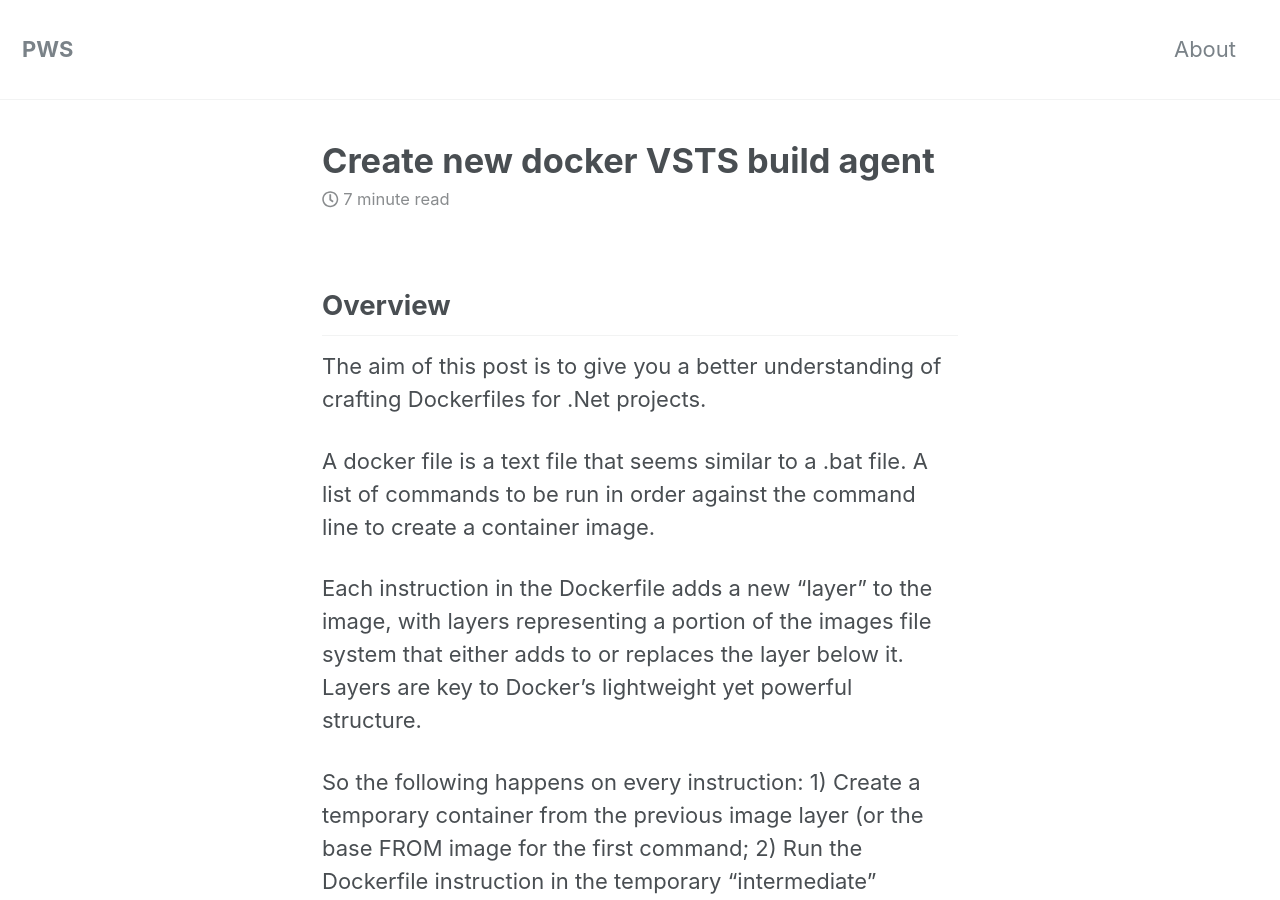
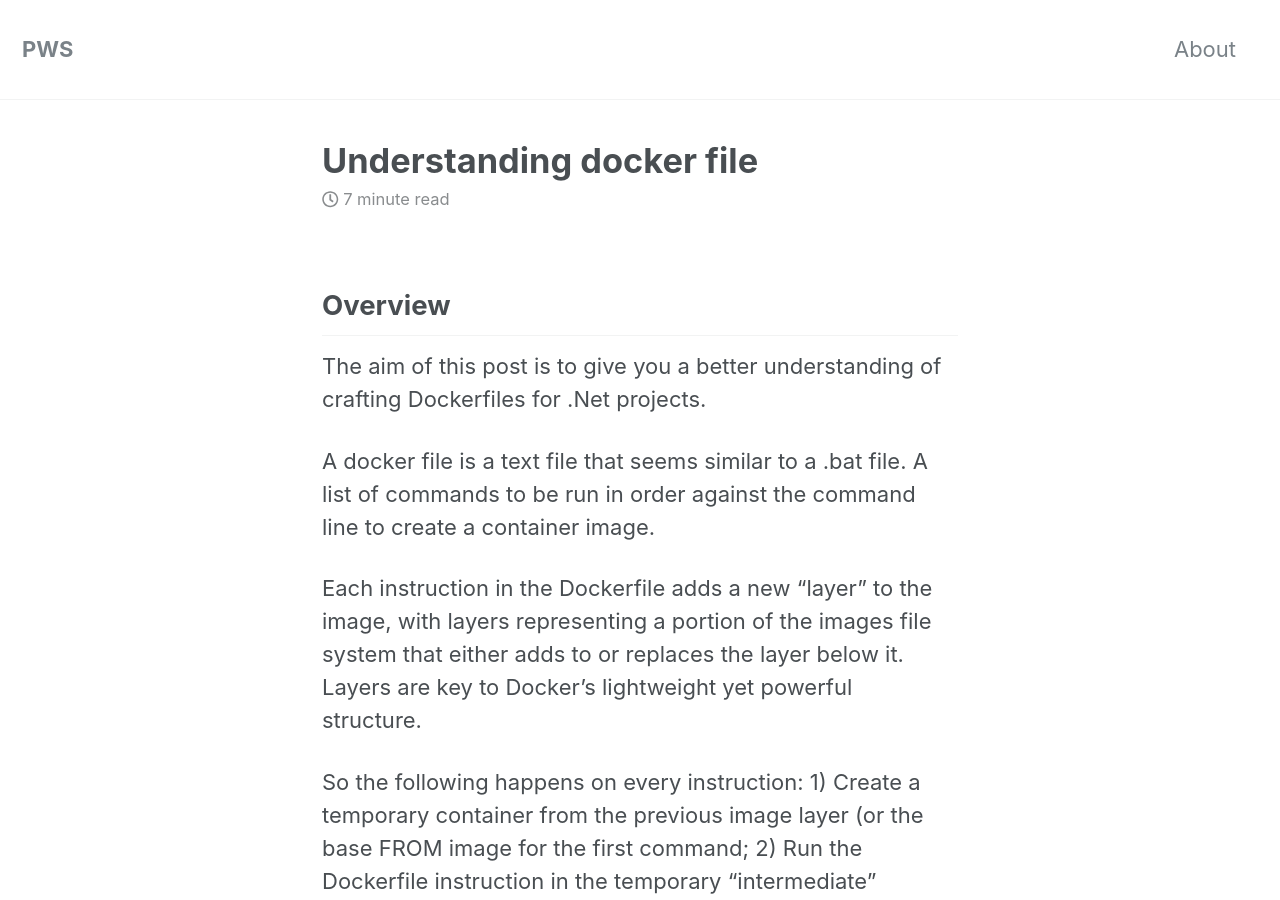
Before and after one commit to BenchProjects/PWS-Blog, a Jekyll site: the page built from _posts/2018-21-05-Dockerfile.md, in a window 1280 px wide and 900 px high. Built offline with Jekyll 4.4.1, drawn with Linux system fonts in a browser that asks for light colours; nearby versions of some CDN libraries.

Commit message:
Correcting title

```diff
--- a/_posts/2018-21-05-Dockerfile.md
+++ b/_posts/2018-21-05-Dockerfile.md
@@ -1,5 +1,5 @@
 ---
-title:  Create new docker VSTS build agent
+title:  Understanding docker file
 author: Phil Hine
 date: 2018-05-16
 ---
```
